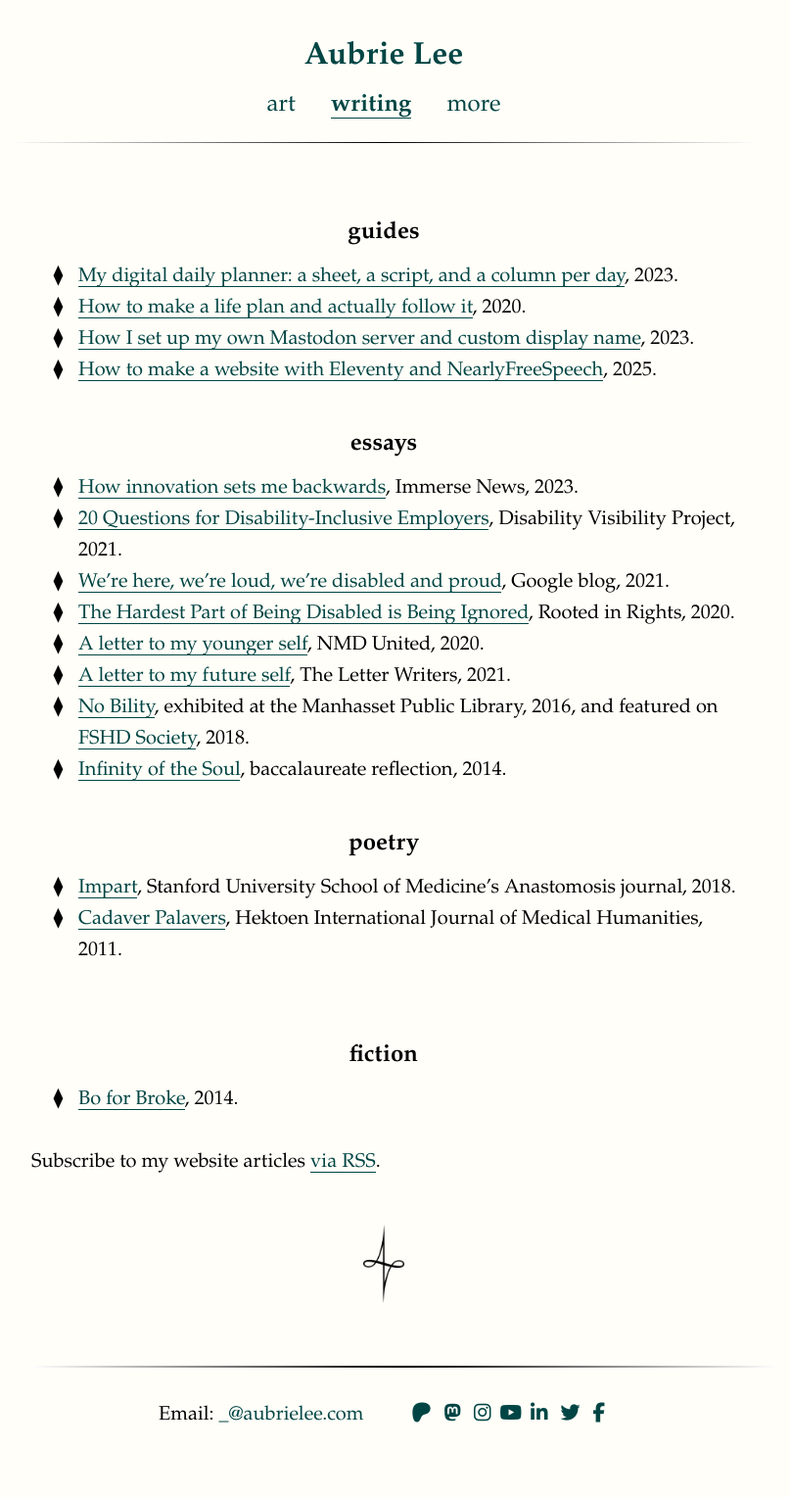
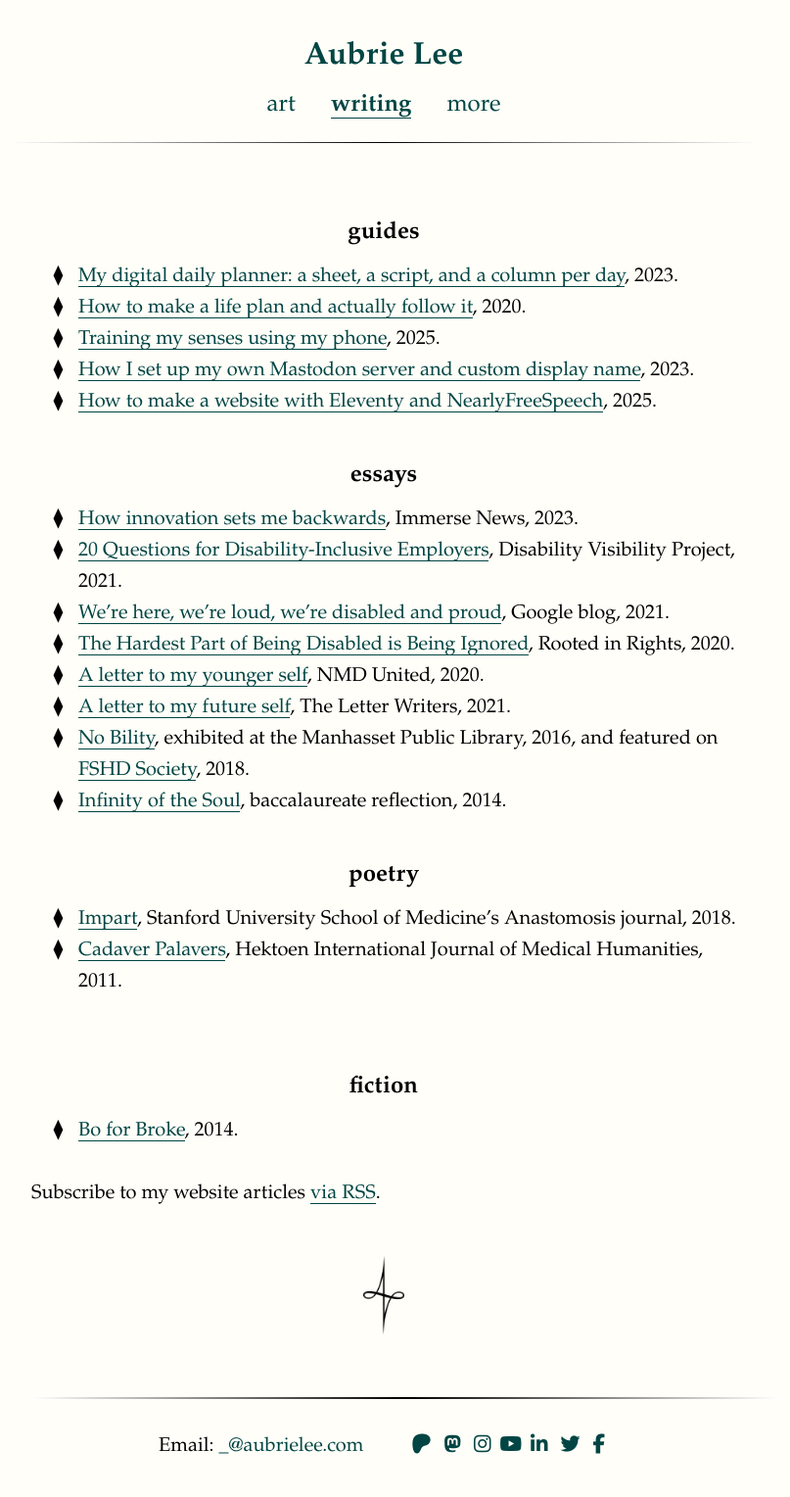
Before and after one commit to aubrielee/aubrielee.github.io, a Jekyll site: the page built from writing.md, in a window 1280 px wide. Shown: the whole page at 98% size, without its empty margins (248-1055 px from the left). Built offline with Jekyll 4.4.1, drawn with Linux system fonts in a browser that asks for light colours; nearby versions of some CDN libraries; some web fonts are replaced; before the commit the page ends 1496 px from its top, so only the background shows below that.

Commit message:
Update writing.md

```diff
--- a/writing.md
+++ b/writing.md
@@ -5,24 +5,21 @@ permalink: /writing
 ---
 
 ## guides
-<ul>
-    <li><a href="https://aubrielee.com/daily-planner">My digital daily planner: a sheet, a script, and a column per day</a>, 2023.</li>
-    <li><a href="https://aubrie.medium.com/how-to-make-a-life-plan-and-actually-follow-it-801e5335a63a">How to make a life plan and actually follow it</a>, 2020.</li>
-    <li><a href="https://aubrielee.com/how-i-set-up-my-own-mastodon-server">How I set up my own Mastodon server and custom display name</a>, 2023.</li>
-    <li><a href="https://aubrielee.com/eleventy">How to make a website with Eleventy and NearlyFreeSpeech</a>, 2025.</li>
-</ul>
+* [My digital daily planner: a sheet, a script, and a column per day](https://aubrielee.com/daily-planner), 2023.
+* [How to make a life plan and actually follow it](https://aubrie.medium.com/how-to-make-a-life-plan-and-actually-follow-it-801e5335a63a), 2020.
+* [Training my senses using my phone](https://aubrielee.com/training-my-senses), 2025.
+* [How I set up my own Mastodon server and custom display name](https://aubrielee.com/how-i-set-up-my-own-mastodon-server), 2023.
+* [How to make a website with Eleventy and NearlyFreeSpeech](https://aubrielee.com/eleventy), 2025.
 
 ## essays
-<ul>
-    <li><a href="https://immerse.news/how-innovation-sets-me-backwards-91b30e0b6b95" target="_blank" tabindex="0">How innovation sets me backwards</a>, Immerse News, 2023.</li>
-    <li><a href="https://disabilityvisibilityproject.com/2021/10/12/20-questions-for-disability-inclusive-employers/" target="_blank" tabindex="0">20 Questions for Disability-Inclusive Employers</a>, Disability Visibility Project, 2021.</li>
-    <li><a href="https://blog.google/outreach-initiatives/accessibility/here-loud-disabled-and-proud/" target="_blank" tabindex="0">We’re here, we’re loud, we’re disabled and proud</a>, Google blog, 2021.</li>
-    <li><a href="https://rootedinrights.org/the-hardest-part-of-being-disabled-is-being-ignored/" target="_blank" tabindex="0">The Hardest Part of Being Disabled is Being Ignored</a>, Rooted in Rights, 2020.</li>
-    <li><a href="https://www.nmdunited.org/single-post/ss-aubrie-lee" target="_blank" tabindex="0">A letter to my younger self</a>, NMD United, 2020.</li>
-    <li><a href="https://web.archive.org/web/20211025040512/https://theletterwriterscollective.com/2021/04/11/to-a-future-me/" target="_blank" tabindex="0">A letter to my future self</a>, The Letter Writers, 2021.</li>
-    <li><a href="https://manhassetlibrary.org/aubrie-lee/" target="_blank" tabindex="0"><span class="pieceTitle">No Bility</span></a>, exhibited at the Manhasset Public Library, 2016, and featured on <a href="https://www.fshdsociety.org/finding-beauty-in-disability/" target="_blank" tabindex="0">FSHD Society</a>, 2018.</li>
-    <li><a href="https://www.facebook.com/aubrieality/posts/10152926673649992:0" target="_blank" tabindex="0"><span class="pieceTitle">Infinity of the Soul</span></a>, baccalaureate reflection, 2014.</li>
-</ul>
+* [How innovation sets me backwards](https://immerse.news/how-innovation-sets-me-backwards-91b30e0b6b95), Immerse News, 2023.
+* [20 Questions for Disability-Inclusive Employers](https://disabilityvisibilityproject.com/2021/10/12/20-questions-for-disability-inclusive-employers/), Disability Visibility Project, 2021.
+* [We’re here, we’re loud, we’re disabled and proud](https://blog.google/outreach-initiatives/accessibility/here-loud-disabled-and-proud/), Google blog, 2021.
+* [The Hardest Part of Being Disabled is Being Ignored](https://rootedinrights.org/the-hardest-part-of-being-disabled-is-being-ignored/), Rooted in Rights, 2020.
+* [A letter to my younger self](https://www.nmdunited.org/single-post/ss-aubrie-lee), NMD United, 2020.
+* [A letter to my future self](https://web.archive.org/web/20211025040512/https://theletterwriterscollective.com/2021/04/11/to-a-future-me/), The Letter Writers, 2021.
+* [No Bility](https://manhassetlibrary.org/aubrie-lee/), exhibited at the Manhasset Public Library, 2016, and featured on [FSHD Society](https://www.fshdsociety.org/finding-beauty-in-disability/), 2018.
+* [Infinity of the Soul](https://www.facebook.com/aubrieality/posts/10152926673649992:0), baccalaureate reflection, 2014.
 
 ## poetry
 <ul>
```
